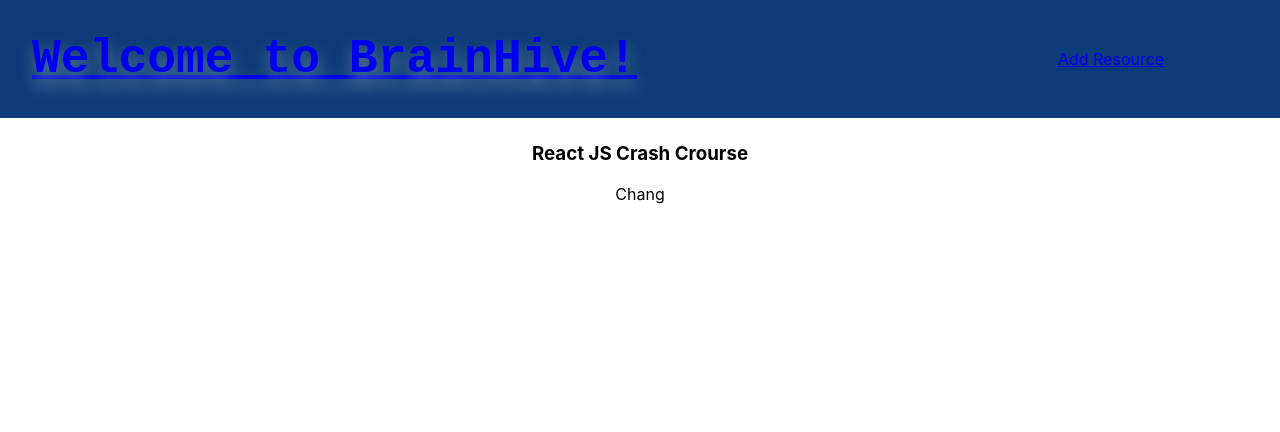
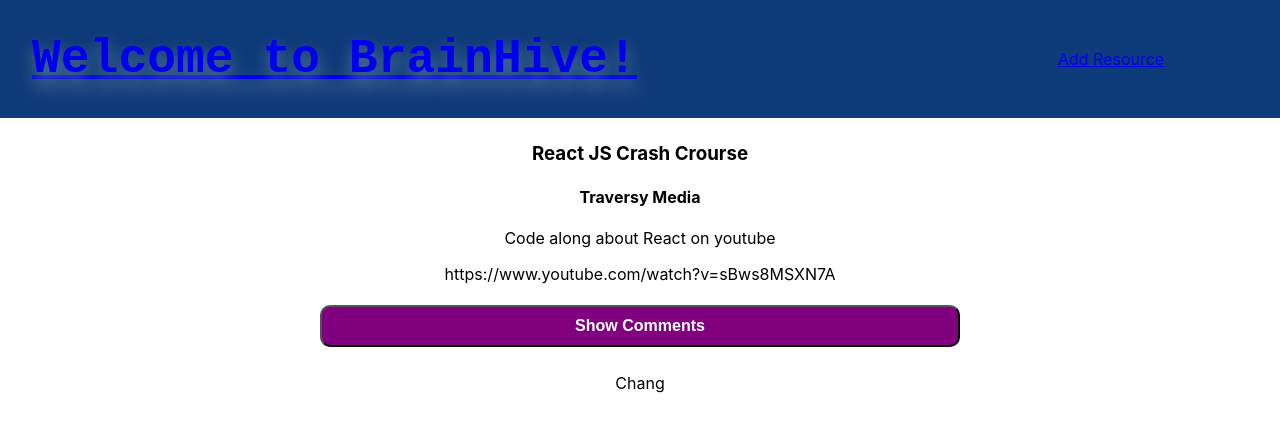
Before and after one commit to cxiong03/beehive, a React (Create React App) app: page /viewCourse/1 in a window 1280 px wide. Shown: the top 432 px of the page. Built offline with nearby package versions, Linux system fonts and the light colour scheme.

Commit message:
finish view course. Hide and show comment functional

```diff
--- a/src/components/ResourceForm.js
+++ b/src/components/ResourceForm.js
@@ -1,4 +1,5 @@
 import React, { Component } from "react";
+import Button from './common/Button'
 class ResourceForm extends Component {
   state = {
     id: 0,
@@ -157,7 +158,7 @@ class ResourceForm extends Component {
             value={this.state.rating}
             onChange={(e) => this.handleChange(e)}
           />
-          <button type="submit">Submit</button>
+          <Button type="submit">Submit</Button>
         </form>
       </div>
     );
@@ -178,20 +179,5 @@ const styles = {
     fontSize: 20,
     marginBottom: 8,
   },
-  button: {
-    alignSelf: "center",
-    backgroundColor: "blue",
-    color: "white",
-    fontWeight: "bold",
-    marginLeft: 5,
-    marginRight: 5,
-    marginBottom: 10,
-    marginTop: 5,
-    width: "50%",
-    borderRadius: 10,
-    fontSize: 16,
-    paddingTop: 10,
-    paddingBottom: 10,
-  },
 };
 export default ResourceForm;
--- a/src/components/ViewCourse.js
+++ b/src/components/ViewCourse.js
@@ -1,14 +1,48 @@
-import React from 'react';
-import {useParams} from 'react-router-dom'
+import React, {Component} from 'react';
+import {useParams, withRouter} from 'react-router-dom';
+import Button from './common/Button';
 
-const ViewCourse = (props) => {
-    const {course} = props;
-    const {courseId} = useParams()
-    return (
-    <h3>
-        {course.title}
-    </h3>
-    )
-}
+class ViewCourse extends Component {
+    state = {
+        showComments: false,
+    }
 
-export default ViewCourse;
+    handleClick = () => {
+        this.setState({
+            showComments: !this.state.showComments,
+        });
+    };
+
+    renderComments = (course) => {
+        return course.comments.map((comment) => {
+            return (
+                <div className="box">
+                    <p>{comment.user}</p>
+                    <p>{comment.text}</p>
+                </div>
+            );
+        });
+    };
+
+    render() {
+        const {course} = this.props;
+        // const {courseId} = useParams()
+        const { courseId } = this.props.match.params;
+        console.log(courseId);
+        return (
+            <div>
+                <h3>{course.title}</h3>
+                <h4>{course.resourceAuthor}</h4>
+                <p>{course.summary}</p>
+                <p>{course.link}</p>
+                <Button onClick={this.handleClick}
+                    buttonStyle={{ backgroundColor: "purple" }}>
+                    {this.state.showComments ? "Hide Comments" : "Show Comments"}
+                </Button>
+                {this.state.showComments ? this.renderComments(course) : null}
+            </div>
+        );
+    }
+};
+
+export default withRouter(ViewCourse);
--- /dev/null
+++ b/src/components/common/Button.js
@@ -0,0 +1,29 @@
+import React from 'react';
+
+const Button = (props) => {
+    return (
+        <button {...props} style={{ ...styles.button,
+            ...props.buttonStyle}}>{props.children}
+        </button>
+    );
+};
+
+const styles = {
+    button: {
+        alignSelf: "center",
+        backgroundColor: "blue",
+        color: "white",
+        fontWeight: "bold",
+        marginLeft: 5,
+        marginRight: 5,
+        marginBottom: 10,
+        marginTop: 5,
+        width: "50%",
+        borderRadius: 10,
+        fontSize: 16,
+        paddingTop: 10,
+        paddingBottom: 10,
+      },
+}
+
+export default Button;
```
